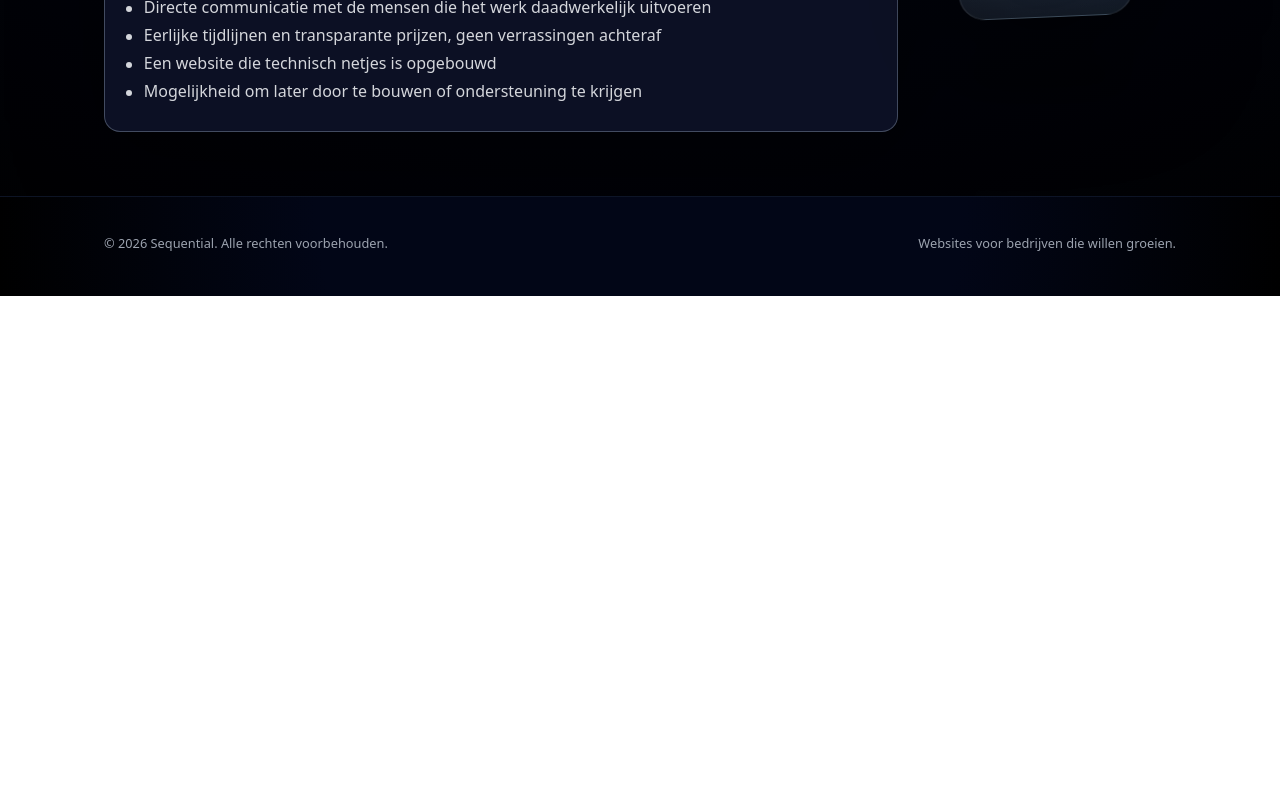
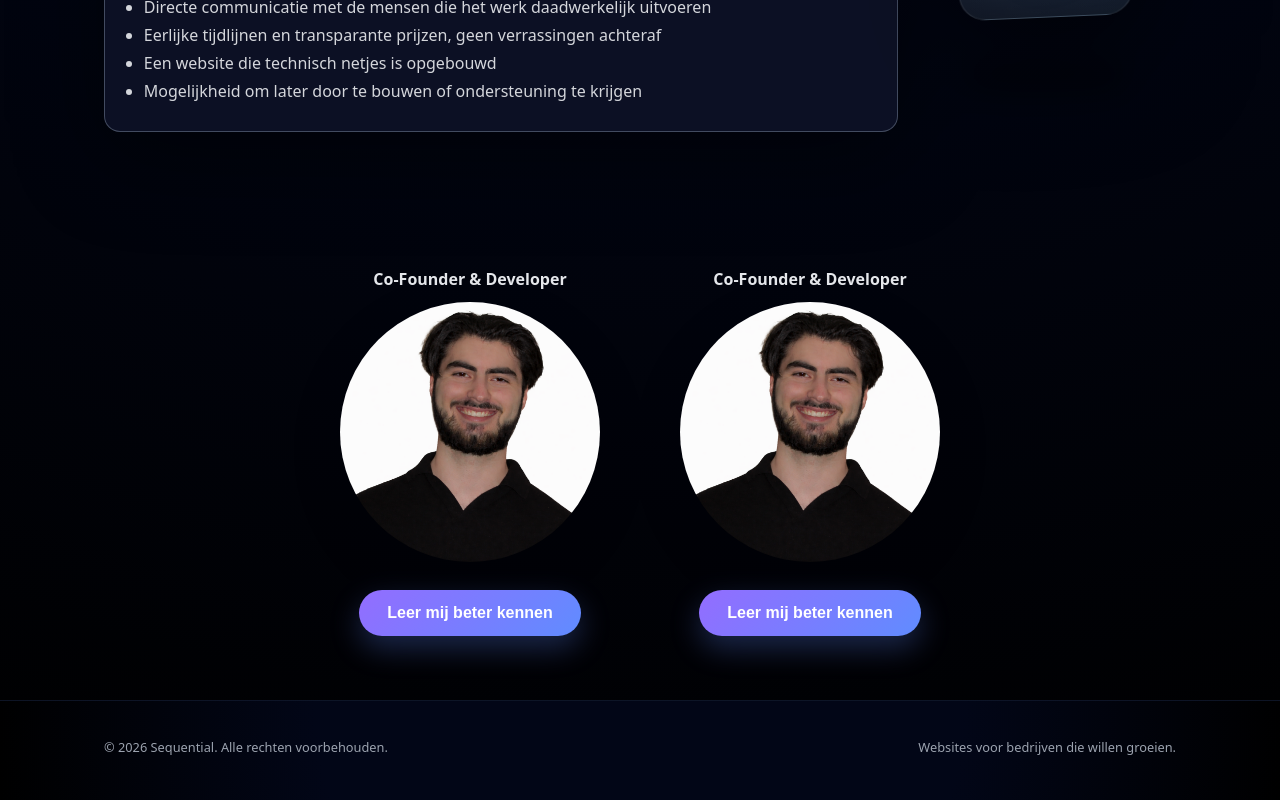
Before and after one commit to QXOonincx/Sequential, a Next.js app in the folder Nextjs/: page /over-ons in a window 1280 px wide. Shown: the part 1143-1943 px from the top of the page. Before the commit the page ends 1439 px from the top, so only its background shows below. Built offline with nearby package versions, Linux system fonts and the light colour scheme.

Commit message:
foto van mezelf toegevoegd in over ons en een button die popup laat opkomen met info over de persoon

```diff
--- a/Nextjs/src/components/onze-diensten.tsx
+++ b/Nextjs/src/components/onze-diensten.tsx
@@ -1,5 +1,6 @@
 "use client";
 
+import Image from "next/image";
 import React, { useEffect, useMemo, useRef, useState } from "react";
 import "@/styles/index.css";
 import "@/styles/dots.css";
--- a/Nextjs/src/components/over-ons.tsx
+++ b/Nextjs/src/components/over-ons.tsx
@@ -1,5 +1,6 @@
 "use client";
 
+import Image from "next/image";
 import React, { useEffect, useMemo, useRef, useState } from "react";
 import "@/styles/index.css";
 import "@/styles/dots.css";
@@ -52,6 +53,9 @@ const AboutSection: React.FC = () => {
   const [visible, setVisible] = useState<boolean[]>(() => cards.map(() => false));
   const [hideScrollHint, setHideScrollHint] = useState(false);
 
+  // NEW: popup state
+  const [aboutPopupOpen, setAboutPopupOpen] = useState(false);
+
   // ======================================================
   // Typewriter
   // ======================================================
@@ -68,9 +72,10 @@ const AboutSection: React.FC = () => {
   );
 
   const LONGEST_ENDING = useMemo(() => {
-    return TYPE_ENDINGS.reduce((longest, current) =>
-      current.length > longest.length ? current : longest,
-    "");
+    return TYPE_ENDINGS.reduce(
+      (longest, current) => (current.length > longest.length ? current : longest),
+      ""
+    );
   }, [TYPE_ENDINGS]);
 
   const [twEnding, setTwEnding] = useState<string>("");
@@ -262,6 +267,24 @@ const AboutSection: React.FC = () => {
     };
   }, []);
 
+  // NEW: close popup with Escape + lock background scroll
+  useEffect(() => {
+    if (!aboutPopupOpen) return;
+
+    const onKeyDown = (e: KeyboardEvent) => {
+      if (e.key === "Escape") setAboutPopupOpen(false);
+    };
+
+    const prevOverflow = document.body.style.overflow;
+    document.body.style.overflow = "hidden";
+    document.addEventListener("keydown", onKeyDown);
+
+    return () => {
+      document.body.style.overflow = prevOverflow;
+      document.removeEventListener("keydown", onKeyDown);
+    };
+  }, [aboutPopupOpen]);
+
   const scrollDownOne = () => {
     window.scrollBy({
       top: Math.round(window.innerHeight * 0.75),
@@ -342,8 +365,125 @@ const AboutSection: React.FC = () => {
                   </div>
                 ))}
               </div>
+
+              {/* NEW: person image + button at the bottom of the page */}
+              <div
+                style={{
+                  marginTop: "120px",
+                  display: "flex",
+                  alignItems: "center",
+                  justifyContent: "center",
+                }}
+              >
+                <div
+                  style={{
+                    display: "flex",
+                    gap: "80px",
+                    textAlign: "center",
+                    flexWrap: "wrap",
+                  }}
+                >
+
+                  {/* Profile 1 */}
+                  <div
+                    style={{
+                      width: "260px",
+                      display: "flex",
+                      flexDirection: "column",
+                      alignItems: "center",
+                    }}
+                  >
+                    <p style={{ marginBottom: "12px", fontWeight: 600 }}>
+                      Co-Founder & Developer
+                    </p>
+
+                    <Image
+                      src="/sina.png"
+                      alt="Sina"
+                      width={260}
+                      height={260}
+                      style={{
+                        width: "260px",
+                        height: "260px",
+                        objectFit: "cover",
+                        borderRadius: "9999px",
+                        marginBottom: "28px",
+                        boxShadow: "0 18px 50px rgba(0,0,0,0.18)",
+                      }}
+                    />
+
+                    <button
+                      type="button"
+                      onClick={() => setAboutPopupOpen(true)}
+                      style={{
+                        border: "none",
+                        borderRadius: "9999px",
+                        padding: "14px 28px",
+                        fontSize: "16px",
+                        fontWeight: 600,
+                        cursor: "pointer",
+                        color: "#fff",
+                        background:
+                          "linear-gradient(135deg, rgb(147 109 255), rgb(96 140 255))",
+                        boxShadow: "0 12px 30px rgba(96, 140, 255, 0.28)",
+                      }}
+                    >
+                      Leer mij beter kennen
+                    </button>
                   </div>
 
+                  {/* Profile 2 */}
+                  <div
+                    style={{
+                      width: "260px",
+                      display: "flex",
+                      flexDirection: "column",
+                      alignItems: "center",
+                    }}
+                  >
+                    <p style={{ marginBottom: "12px", fontWeight: 600 }}>
+                      Co-Founder & Developer
+                    </p>
+
+                    <Image
+                      src="/sina.png"
+                      alt="Sina"
+                      width={260}
+                      height={260}
+                      style={{
+                        width: "260px",
+                        height: "260px",
+                        objectFit: "cover",
+                        borderRadius: "9999px",
+                        marginBottom: "28px",
+                        boxShadow: "0 18px 50px rgba(0,0,0,0.18)",
+                      }}
+                    />
+
+                    <button
+                      type="button"
+                      onClick={() => setAboutPopupOpen(true)}
+                      style={{
+                        border: "none",
+                        borderRadius: "9999px",
+                        padding: "14px 28px",
+                        fontSize: "16px",
+                        fontWeight: 600,
+                        cursor: "pointer",
+                        color: "#fff",
+                        background:
+                          "linear-gradient(135deg, rgb(147 109 255), rgb(96 140 255))",
+                        boxShadow: "0 12px 30px rgba(96, 140, 255, 0.28)",
+                      }}
+                    >
+                      Leer mij beter kennen
+                    </button>
+                  </div>
+
+                </div>
+              </div>
+
+              {/* SCROLL BUTTON */}
               <div className={["sq-scrollCue", hideScrollHint ? "is-hidden" : ""].join(" ")}>
                 <button
                   className="sq-scrollCue-btn"
@@ -357,8 +497,59 @@ const AboutSection: React.FC = () => {
                   </span>
                 </button>
               </div>
+
+            </div>
           </section>
         </main>
+
+        {/* POPUP */}
+        {aboutPopupOpen && (
+          <div
+            onMouseDown={(e) => {
+              if (e.target === e.currentTarget) setAboutPopupOpen(false);
+            }}
+            style={{
+              position: "fixed",
+              inset: 0,
+              zIndex: 3000,
+              background: "rgba(8, 10, 20, 0.62)",
+              display: "flex",
+              alignItems: "center",
+              justifyContent: "center",
+              padding: "24px",
+            }}
+          >
+            <div
+              style={{
+                width: "100%",
+                maxWidth: "720px",
+                background: "white",
+                borderRadius: "24px",
+                padding: "32px",
+                boxShadow: "0 30px 90px rgba(0,0,0,0.28)",
+              }}
+            >
+              <h3>Over mij</h3>
+              <p>
+                Hier kun je tekst plaatsen om iets over de persoon te vertellen.
+              </p>
+
+              <button
+                onClick={() => setAboutPopupOpen(false)}
+                style={{
+                  marginTop: "24px",
+                  padding: "12px 22px",
+                  borderRadius: "9999px",
+                  border: "none",
+                  background: "#111827",
+                  color: "white",
+                }}
+              >
+                Sluiten
+              </button>
+            </div>
+          </div>
+        )}
 
         <footer className="sq-footer">
           <div className="sq-container sq-footer-inner">
@@ -371,4 +562,5 @@ const AboutSection: React.FC = () => {
   );
 };
 
+
 export default AboutSection;
```
Also changed, not shown: Nextjs/public/sina.png (added). Lines whose indentation alone changed are shown as unchanged.
